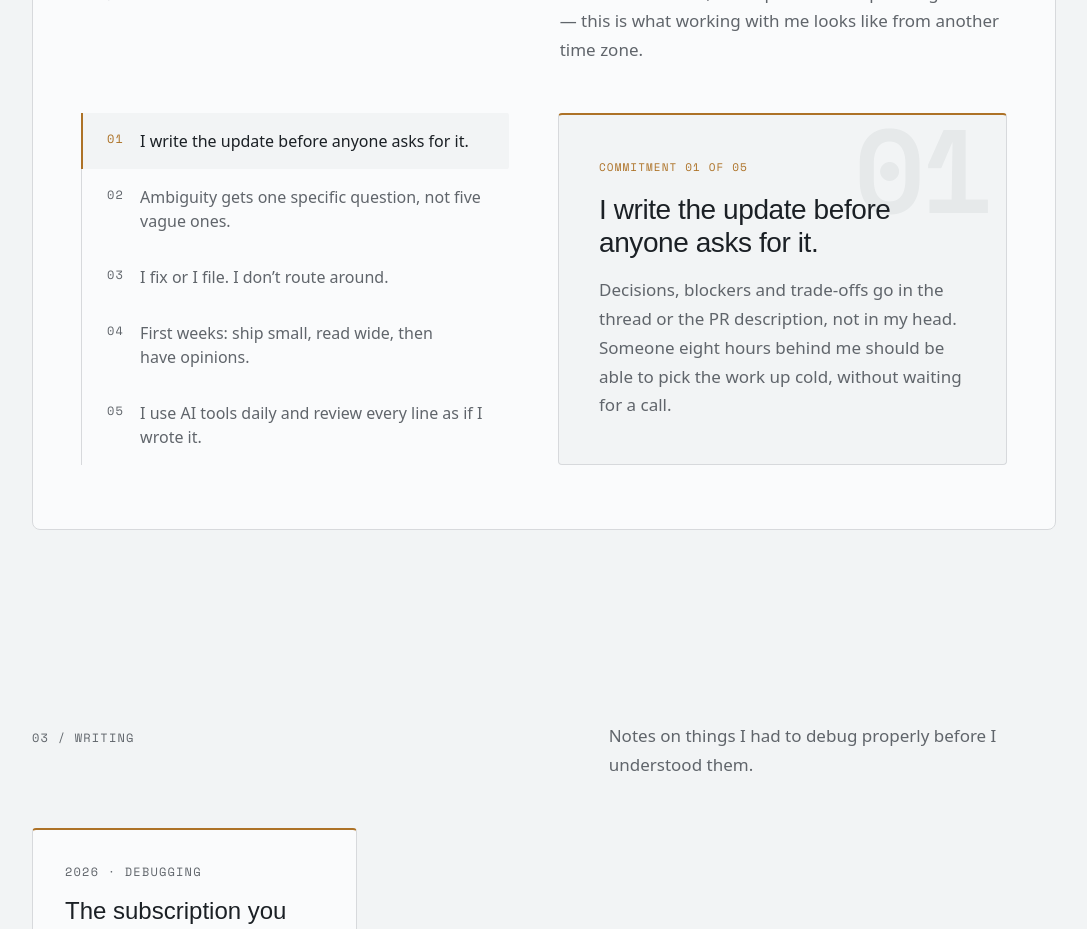
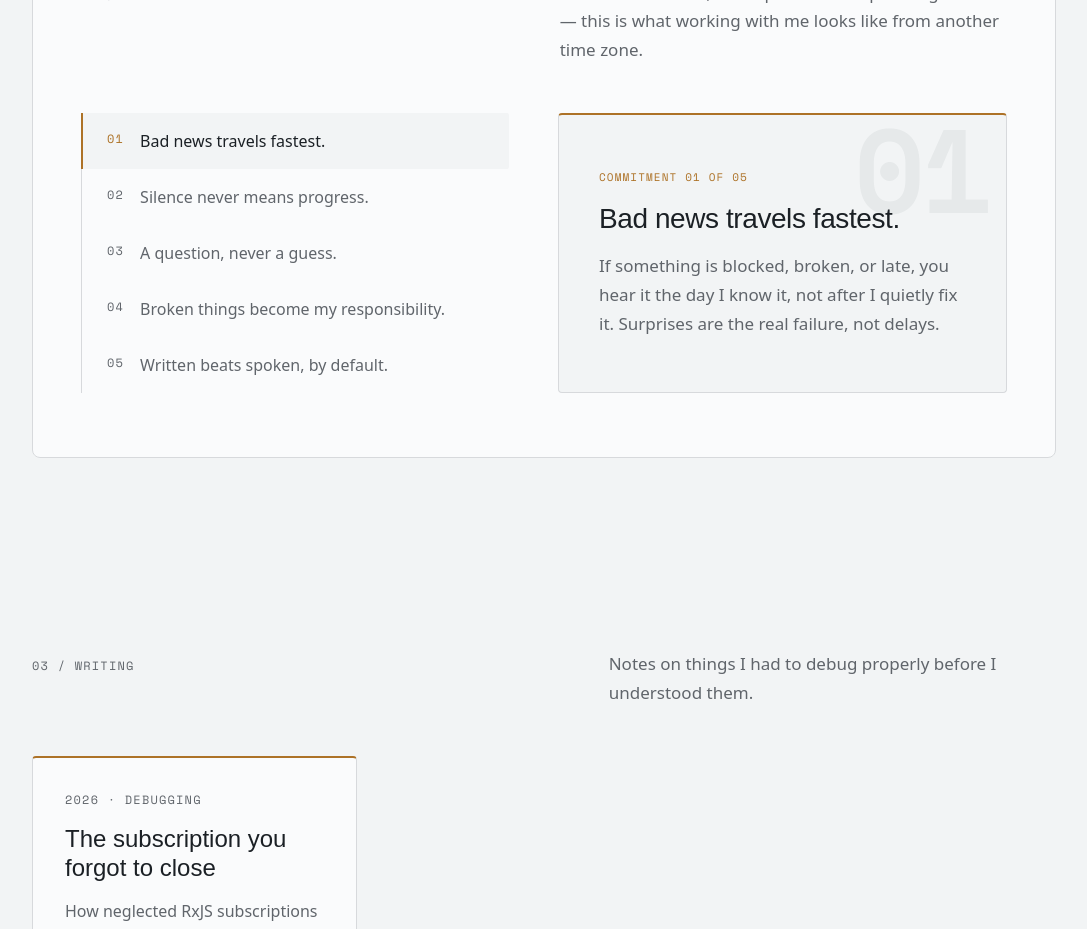
Before and after one commit to HusseinSamy/portfolio, a Nuxt app in the folder apps/web/: page / in a window 1280 px wide. Shown: the part 1160-2089 px from the top of the page, without its empty margins (96-1183 px from the left). Built offline with nearby package versions, Linux system fonts and the light colour scheme.

Commit message:
Change how I work copy & hover effect

```diff
--- a/apps/web/app/components/patterns/PrincipleStepper.vue
+++ b/apps/web/app/components/patterns/PrincipleStepper.vue
@@ -6,31 +6,40 @@ const { steps = [], defaultIndex = 0 } = defineProps<{
   defaultIndex?: number
 }>()
 
-const active = ref(defaultIndex)
+// Hover previews a step; the pinned (clicked) step is what we fall back to, so
+// dragging the cursor across the list and away restores what you were reading.
+const pinned = ref(defaultIndex)
+const hovered = ref<number | null>(null)
+const active = computed(() => hovered.value ?? pinned.value)
 const current = computed(() => steps[active.value] ?? { n: '', title: '', body: '' })
+// The pin stays lit while you hover elsewhere, so you never lose your place.
+const isLit = (i: number) => i === pinned.value || i === hovered.value
 const total = computed(() => String(steps.length).padStart(2, '0'))
 </script>
 
 <template>
   <div class="flex flex-wrap items-stretch gap-x-12 gap-y-8">
-    <div class="border-line grid min-w-0 flex-[1_1_320px] content-start gap-0 border-l">
+    <div
+      class="border-line grid min-w-0 flex-[1_1_320px] content-start gap-0 border-l"
+      @mouseleave="hovered = null"
+    >
       <button
         v-for="(step, i) in steps"
         :key="step.n"
         type="button"
         class="-ml-px flex w-full cursor-pointer items-start gap-4 rounded-r-control border-0 border-l-2 py-4 pr-4 pl-6 text-left transition-[background,border-color] duration-200 ease-[ease]"
-        :class="i === active ? 'bg-bg border-l-accent' : 'border-l-transparent bg-transparent'"
-        @click="active = i"
-        @mouseenter="active = i"
+        :class="isLit(i) ? 'bg-bg border-l-accent' : 'border-l-transparent bg-transparent'"
+        @click="pinned = i"
+        @mouseenter="hovered = i"
       >
         <span
           class="leading-body flex-none font-mono text-label"
-          :class="i === active ? 'text-accent' : 'text-muted'"
+          :class="isLit(i) ? 'text-accent' : 'text-muted'"
           >{{ step.n }}</span
         >
         <span
           class="text-body leading-[1.5] text-pretty"
-          :class="i === active ? 'text-ink' : 'text-muted'"
+          :class="isLit(i) ? 'text-ink' : 'text-muted'"
           >{{ step.title }}</span
         >
       </button>
--- a/apps/web/app/data/portfolio.ts
+++ b/apps/web/app/data/portfolio.ts
@@ -48,28 +48,28 @@ export const cases: CaseSummary[] = [
 export const principles: Principle[] = [
   {
     n: '01',
-    title: 'I write the update before anyone asks for it.',
-    body: 'Decisions, blockers and trade-offs go in the thread or the PR description, not in my head. Someone eight hours behind me should be able to pick the work up cold, without waiting for a call.',
+    title: 'Bad news travels fastest.',
+    body: 'If something is blocked, broken, or late, you hear it the day I know it, not after I quietly fix it. Surprises are the real failure, not delays.',
   },
   {
     n: '02',
-    title: 'Ambiguity gets one specific question, not five vague ones.',
-    body: 'When a requirement is unclear I state the assumption in writing, build the smallest version that tests it, and ask the one question that actually changes the outcome. Waiting a day for a reply is not a plan.',
+    title: 'Silence never means progress.',
+    body: "On async work you get a written update at a predictable rhythm: what moved, what's next, what I need. If you have to ask where things stand, I've already failed.",
   },
   {
     n: '03',
-    title: 'I fix or I file. I don’t route around.',
-    body: 'A bug I meet in someone else’s code gets either a fix with a test or an issue with reproduction steps. Workarounds left quietly in place are how codebases become unmaintainable.',
+    title: 'A question, never a guess.',
+    body: 'When a requirement can be read two ways, I write down both readings, pick one, explain why, and send it before building. You correct a paragraph, not a pull request.',
   },
   {
     n: '04',
-    title: 'First weeks: ship small, read wide, then have opinions.',
-    body: 'Week one I ship something real and small, to learn the pipeline by using it. Week two I read what nobody reads — build config, test setup, the oldest module. Week three I have opinions, and I write them down before I argue for them.',
+    title: 'Broken things become my responsibility.',
+    body: "Not something I ship around, and not something I file and forget. If it's outside my scope, it gets documented and handed to someone who can own it.",
   },
   {
     n: '05',
-    title: 'I use AI tools daily and review every line as if I wrote it.',
-    body: 'Because I did. Generated code goes through the same reading, the same naming standards and the same tests as anything else. Speed is not an excuse for code I can’t explain in review.',
+    title: 'Written beats spoken, by default.',
+    body: "Decisions, context, and reasoning live in text a teammate in any time zone can read hours later. Meetings are for deciding, not informing. Unwritten knowledge doesn't exist yet.",
   },
 ]
 
```
Also changed, not shown: 1 other file (tests, documents, lock files or other folders).
